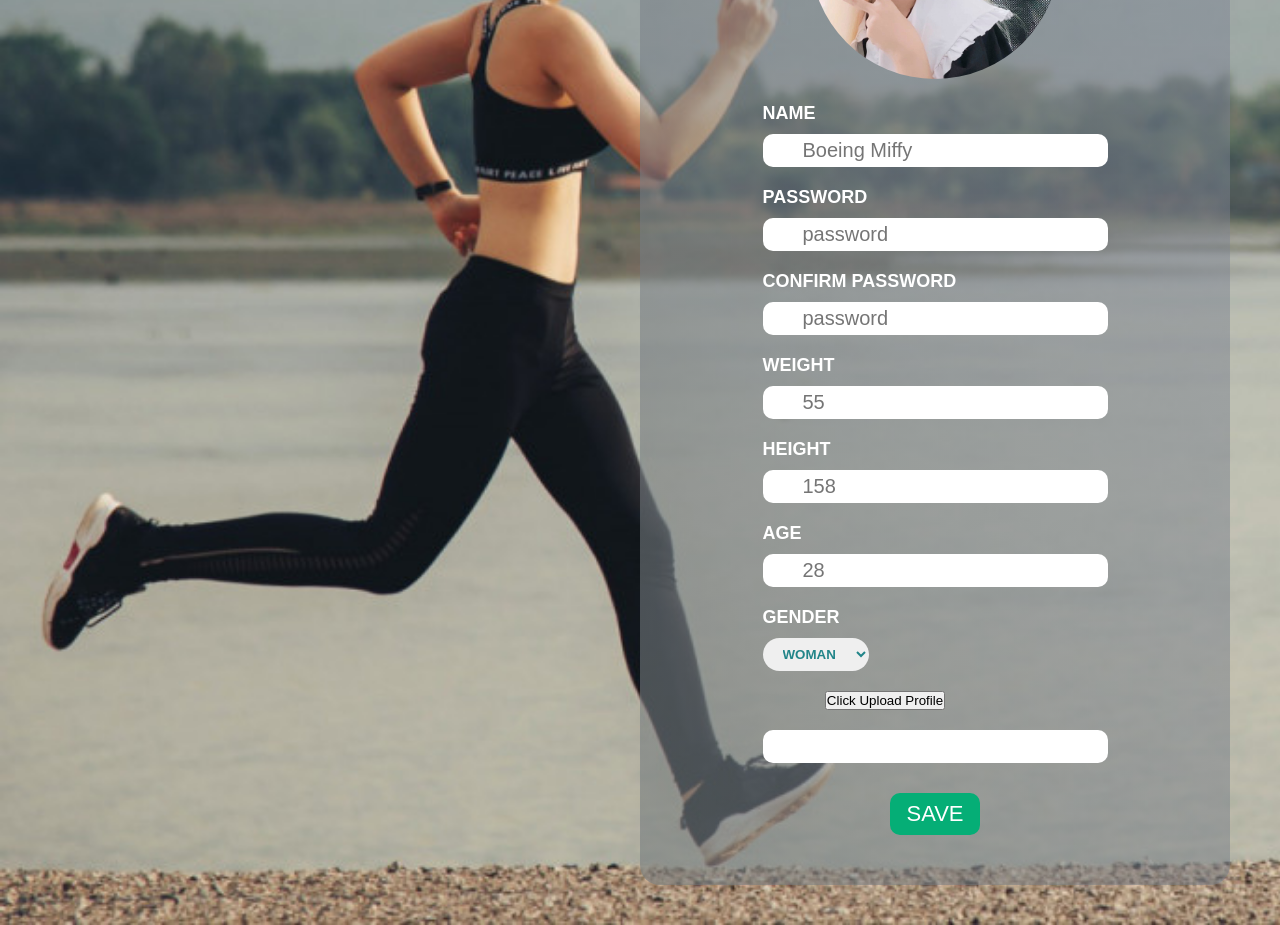
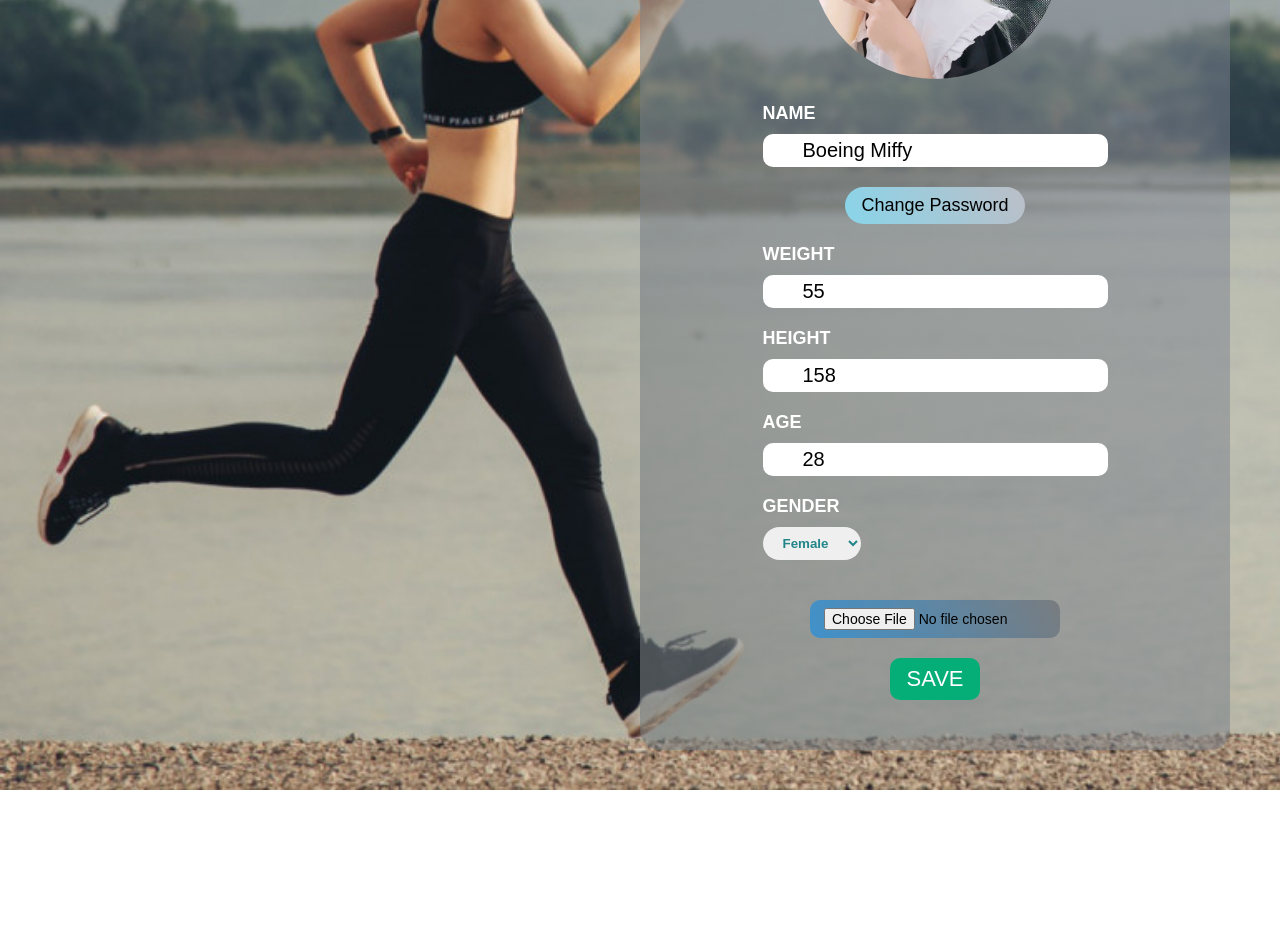
Before and after one commit to khunboeing/Rundev, a React (Vite) app: page /editprofile in a window 1280 px wide. Shown: the part 420-1345 px from the top of the page. After the commit the page ends 1210 px from the top, so only its background shows below. Built offline with nearby package versions, Linux system fonts and the light colour scheme.

Commit message:
EditProfile Component validation form success

```diff
--- a/src/Components/EditProfileComponent/EditProfileComponent.css
+++ b/src/Components/EditProfileComponent/EditProfileComponent.css
@@ -32,3 +32,22 @@ form h1{
 .btn-save-editprofile{
     margin-bottom: 50px;
 }
+.btn-toggle-container{
+    display: flex;
+    justify-content: center;
+}
+.btn-toggle-pw{
+
+    cursor: pointer;
+    border: none;
+    border-radius: 20px;
+    margin-top: 20px;
+    padding: 8px 16px ;
+    font-size: 18px;
+    background-image: linear-gradient(60deg, #41c2e696 0%, #7f859875 100%);
+
+}
+
+.btn-toggle-pw:hover{
+    box-shadow: 0 0 10px rgb(255 255 255 / 85%), 0 0 20px rgb(255 255 255 / 71%), 0 0 40px rgb(255 255 255 / 53%);
+}
--- a/src/Components/EditProfileComponent/EditProfileComponent.jsx
+++ b/src/Components/EditProfileComponent/EditProfileComponent.jsx
@@ -1,30 +1,130 @@
 import React from "react";
 import "./EditProfileComponent.css";
 import profilepicedit from "../../img/Boeing2finger.jpg";
+import FileBase from "react-file-base64";
+import { DataContext } from "../../App";
+import { useContext } from "react";
+import { useState ,useRef} from "react";
 
 function EditProfileComponent() {
+  const context = useContext(DataContext);
+  const { data } = context;
+  const refConfirmPassword = useRef()
+  const divShowErrorPass = useRef()
+  const divShowErrorConfirm = useRef()
+  const refPassword = useRef()
+
+
+  const [isChangePassword, setIsChnagePassword] = useState(false);
+
+  //edit and keep state back
+  const [formData, setFormData] = useState({
+    name: data.bio.name,
+    weight: data.bio.weight,
+    height: data.bio.height,
+    age: data.bio.age,
+    gender: data.bio.gender,
+    picture: data.bio.picture
+  })
+  // useEffect(()=>{
+  //   setFormData({
+  //     name: data.bio.name,
+  //     weight: data.bio.weight,
+  //     height: data.bio.height,
+  //     age: data.bio.age,
+  //     gender: data.bio.gender,
+  //     picture: data.bio.picture
+  //   })
+  // },[])
+   //End edit and keep state back
+
+  // toggle
+  function toggle(event){
+    event.preventDefault()
+    setIsChnagePassword(!isChangePassword)
+  }
+//end toggle
+
+ function handleChange(event){
+  setFormData({...formData,[event.target.name]:event.target.value})
+  //เอาข้อมูลเก่าถูกทับด้วยข้อมูลใหม่ที่ถูกแก้ไข จะทำให้พิมแก้ไขในinput ได้
+ }
+ function confirmPasswordCheck() {
+  const confirmPassword = refConfirmPassword.current.value
+  return formData.password === confirmPassword
+}
+function setError(){
+  refPassword.current.focus()
+  refConfirmPassword.current.style.backgroundColor = '#e85757'
+  refPassword.current.style.backgroundColor = '#e85757'
+
+  divShowErrorPass.current.className = 'wrong-password'
+  divShowErrorConfirm.current.className = 'wrong-password'
+}
+function clearError(){
+  refConfirmPassword.current.style.backgroundColor = 'white'
+  refPassword.current.style.backgroundColor = 'white'
+
+  divShowErrorPass.current.className = ''
+  divShowErrorConfirm.current.className = ''
+}
+function handleSubmit(event){
+  event.preventDefault()
+  if (isChangePassword) {
+    if(confirmPasswordCheck()){
+      //function ที่ส่งข้อมูลที่ได้มาไปupdate
+      clearError()
+    } else {
+      setError()
+    }
+  }
+}
+
+
+ console.log(formData)
   return (
     <div className="page-editprofile-container">
-      <form action="">
+      <form onSubmit={handleSubmit}>
         <h1>Edit Your Profile</h1>
         <div className="profile-Account-picture">
-          <img src={profilepicedit} />
+          <img src={formData.picture || profilepicedit} />
         </div>
         <div>
-
-
           <div className="create-p-label">
             <label htmlFor="name">NAME</label>
           </div>
           <div className="create-p-input">
-          <input type="text" id="name" placeholder="Boeing Miffy" required />
+            <input
+              onChange={handleChange}
+              name="name"
+              value={formData.name}
+              type="text"
+              id="name"
+              placeholder="Boeing Miffy"
+              required
+            />
           </div>
 
+          <div className="btn-toggle-container">
+            <button
+              onClick={toggle}
+              className="btn-toggle-pw"
+            >
+              Change Password
+            </button>
+          </div>
+          {/* toggle */}
+          {isChangePassword && (
+            <>
               <div className="create-p-label">
                 <label htmlFor="password">PASSWORD</label>
               </div>
               <div className="create-p-input">
+                <div ref={divShowErrorPass}></div>
                 <input
+                ref={refPassword}
+                  onChange={handleChange}
+                  name="password"
                   type="password"
                   id="password"
                   placeholder="password"
@@ -36,54 +136,79 @@ function EditProfileComponent() {
                 <label htmlFor="pwconfirm">CONFIRM PASSWORD</label>
               </div>
               <div className="create-p-input">
+                <div ref={divShowErrorConfirm}></div>
                 <input
+                ref={refConfirmPassword}
+                  name="pwconfirm"
                   type="password"
                   id="pwconfirm"
                   placeholder="password"
                   required
                 />
               </div>
+            </>
+          )}
+          {/* End toggle */}
 
           <div className="create-p-label">
             <label htmlFor="weight">WEIGHT</label>
           </div>
           <div className="create-p-input">
-          <input type="number" id="weight" placeholder="55" required />
+            <input
+            onChange={handleChange}
+              name="weight"
+              value={formData.weight}
+              type="number"
+              id="weight"
+              placeholder="55"
+              required
+            />
           </div>
 
           <div className="create-p-label">
             <label htmlFor="height">HEIGHT</label>
           </div>
           <div className="create-p-input">
-          <input type="number" id="height" placeholder="158" required />
+            <input
+            onChange={handleChange}
+              name="height"
+              value={formData.height}
+              type="number"
+              id="height"
+              placeholder="158"
+              required
+            />
           </div>
 
           <div className="create-p-label">
             <label htmlFor="age">AGE</label>
           </div>
           <div className="create-p-input">
-          <input type="number" id="age" placeholder="28" required />
+            <input
+            onChange={handleChange}
+              name="age"
+              value={formData.age}
+              type="number"
+              id="age"
+              placeholder="28"
+              required
+            />
           </div>
 
           <div className="create-p-label">
             <label htmlFor="gender">GENDER</label>
           </div>
           <div className="create-p-gender">
-          <select name="gender" id="gender">
-            <option value="woman">WOMAN</option>
-            <option value="man">MAN</option>
+            <select onChange={handleChange} value={formData.gender} name="gender" id="gender">
+              <option value="female">Female</option>
+              <option value="male">Male</option>
             </select>
           </div>
         </div>
         <div className="create-p-label-load">
-          <button className="btn-upload-profile-edit" htmlFor="upload">
-            Click Upload Profile
-          </button>
+          <FileBase onDone={(filePic)=>setFormData({...formData,picture: filePic.base64})} type="file" multiple={false}  />
         </div>
-        <div className="create-p-input">
-          <input type="url" id="upload" required />
-        </div>
-        <button className="btn-save-editprofile">SAVE</button>
+        <button type="submit" className="btn-save-editprofile">SAVE</button>
       </form>
     </div>
   );
```
Lines whose indentation alone changed are shown as unchanged.
